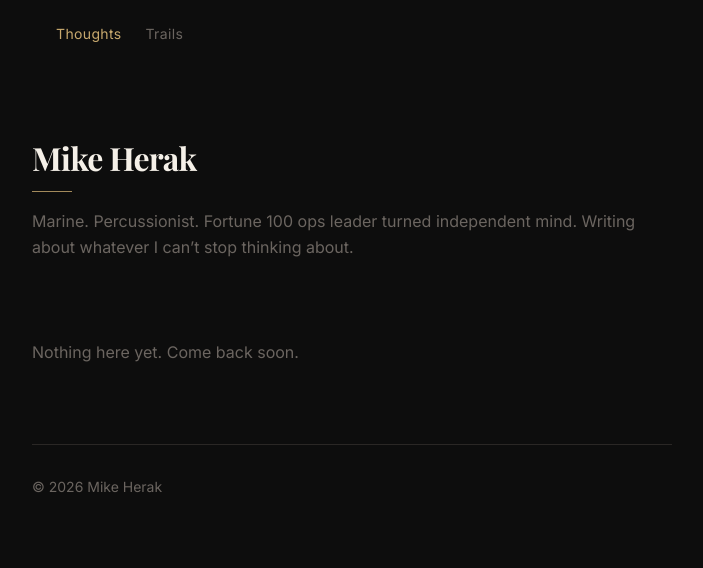
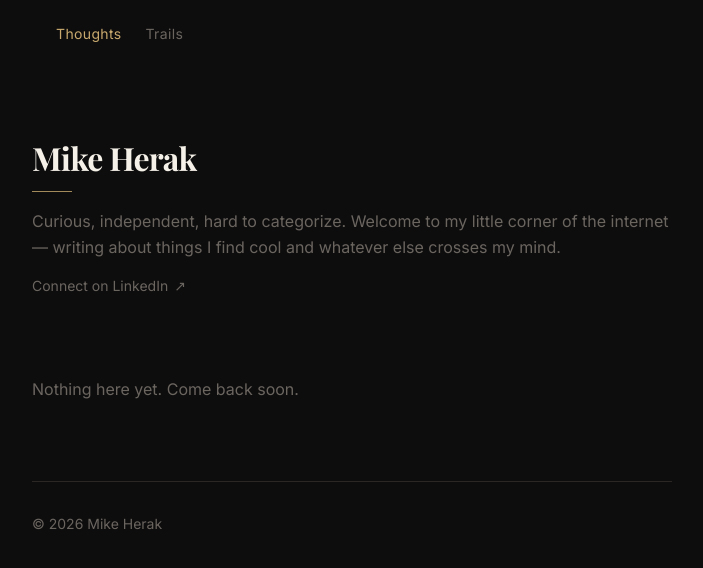
Before and after one commit to WCJR-2029/mikeherak-website, a Next.js app: page / in a window 1280 px wide. Shown: the top 568 px of the page, without its empty margins (288-991 px from the left). Built offline with nearby package versions, Linux system fonts and the light colour scheme.

Commit message:
Update homepage bio and add LinkedIn link
Replace Marine/Percussionist/Fortune 100 intro with a cleaner,
voice-forward bio. Add LinkedIn hyperlink below bio using existing
muted hover-accent link pattern.

Co-Authored-By: Claude Sonnet 4.6 <noreply@anthropic.com>

```diff
--- a/src/app/page.tsx
+++ b/src/app/page.tsx
@@ -24,10 +24,19 @@ export default function HomePage() {
           </h1>
           <div className="mt-4 w-10 h-px bg-accent opacity-80" />
           <p className="mt-4 font-body text-base leading-relaxed text-muted">
-            Marine. Percussionist. Fortune&nbsp;100 ops leader turned
-            independent mind. Writing about whatever I&nbsp;can&rsquo;t stop
-            thinking about.
+            Curious, independent, hard to categorize. Welcome to my little
+            corner of the internet &mdash; writing about things I find cool
+            and whatever else crosses my mind.
           </p>
+          <a
+            href="https://www.linkedin.com/in/mike-herak/"
+            target="_blank"
+            rel="noopener noreferrer"
+            className="mt-4 inline-flex items-center gap-1.5 font-body text-sm text-muted hover:text-accent transition-colors duration-200"
+          >
+            Connect on LinkedIn
+            <span aria-hidden="true">↗</span>
+          </a>
         </header>
 
         {/* ── Post List ── */}
```
